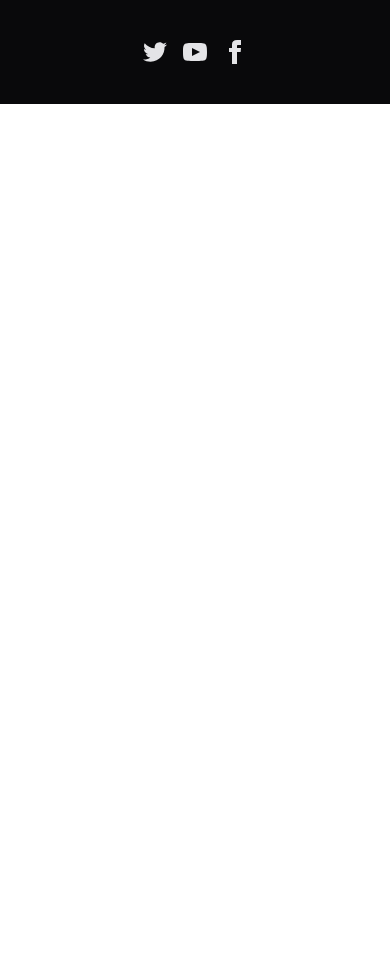
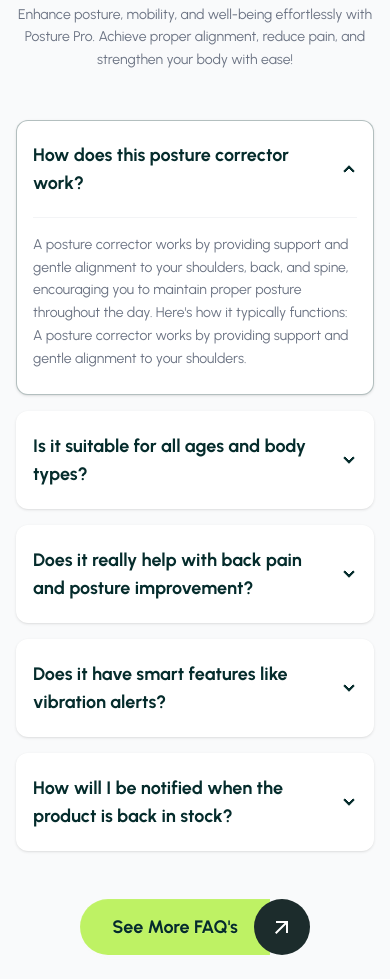
Before and after one commit to mdazim12/zap-shift-client, a React (Vite) app: page / in a window 390 px wide. Shown: the part 7841-8820 px from the top of the page. Before the commit the page ends 7945 px from the top, so only its background shows below. Built offline with nearby package versions, Linux system fonts and the light colour scheme.

Commit message:
Faq section added

```diff
--- /dev/null
+++ b/src/pages/Home/FAQ/FAQ.jsx
@@ -0,0 +1,85 @@
+import { MdArrowOutward } from "react-icons/md";
+
+const FAQ = () => {
+  const faqs = [
+    {
+      question: "How does this posture corrector work?",
+      answer: "A posture corrector works by providing support and gentle alignment to your shoulders, back, and spine, encouraging you to maintain proper posture throughout the day. Here's how it typically functions: A posture corrector works by providing support and gentle alignment to your shoulders.",
+    },
+    {
+      question: "Is it suitable for all ages and body types?",
+      answer: "Yes, our posture correctors are designed with adjustable straps to accommodate various body types and age groups comfortably.",
+    },
+    {
+      question: "Does it really help with back pain and posture improvement?",
+      answer: "Absolutely. By keeping your spine aligned, it reduces the strain on your muscles and ligaments, which is a primary cause of back pain.",
+    },
+    {
+      question: "Does it have smart features like vibration alerts?",
+      answer: "Some of our premium models include smart sensors that vibrate gently when you slouch to remind you to correct your posture.",
+    },
+    {
+      question: "How will I be notified when the product is back in stock?",
+      answer: "You can sign up for our newsletter or enable notifications on the product page to receive an alert the moment stock is replenished.",
+    },
+  ];
+
+  return (
+    <section className="py-20 bg-gray-50 px-4 overflow-hidden rounded-4xl">
+      <div className="max-w-5xl mx-auto text-center">
+
+        {/* Header Section */}
+        <div className="mb-12" data-aos="fade-up">
+          <h2 className="text-4xl font-bold text-[#052c2c] mb-4">
+            Frequently Asked Question (FAQ)
+          </h2>
+          <p className="text-gray-500 max-w-2xl mx-auto text-sm md:text-base leading-relaxed">
+            Enhance posture, mobility, and well-being effortlessly with Posture Pro. Achieve proper alignment, reduce pain, and strengthen your body with ease!
+          </p>
+        </div>
+
+        {/* Accordion List */}
+        <div className="space-y-4 text-left max-w-4xl mx-auto">
+          {faqs.map((faq, index) => (
+            <div
+              key={index}
+              data-aos="fade-up"
+              data-aos-delay={index * 100}
+              className={`collapse collapse-arrow bg-white rounded-xl border ${
+                index === 0 ? "border-[#052c2c]/30 bg-[#f0fdfa]" : "border-transparent"
+              } shadow-sm`}
+            >
+              {/* Using radio allows only one to be open at a time (Accordion) */}
+              <input type="radio" name="faq-accordion" defaultChecked={index === 0} />
+
+              <div className="collapse-title text-lg font-bold text-[#052c2c] py-5">
+                {faq.question}
+              </div>
+
+              <div className="collapse-content">
+                <div className="border-t border-gray-100 pt-4 pb-2">
+                  <p className="text-gray-500 text-sm md:text-base leading-relaxed">
+                    {faq.answer}
+                  </p>
+                </div>
+              </div>
+            </div>
+          ))}
+        </div>
+
+        {/* See More Button matching Figma */}
+        <div className="mt-12 flex justify-center items-center gap-0" data-aos="zoom-in">
+          <button className="btn bg-[#bef264] hover:bg-[#a3d94d] border-none text-[#052c2c] font-bold px-8 rounded-l-full rounded-r-none h-14 normal-case text-lg">
+            See More FAQ's
+          </button>
+          <div className="bg-[#1c2c2c] h-14 w-14 flex items-center justify-center rounded-full -ml-4 z-10 text-white cursor-pointer hover:bg-black transition-colors">
+            <MdArrowOutward className="text-2xl" />
+          </div>
+        </div>
+
+      </div>
+    </section>
+  );
+};
+
+export default FAQ;
--- a/src/pages/Home/Home/Home.jsx
+++ b/src/pages/Home/Home/Home.jsx
@@ -6,6 +6,7 @@
 import Features from '../Features/Features';
 import BeMarchent from '../BeMarchent/BeMarchent';
 import Testimonials from '../Testimonials/Testimonials';
+import FAQ from '../FAQ/FAQ';
 
 const Home = () => {
     return (
@@ -17,6 +18,7 @@
            <Features></Features>
            <BeMarchent></BeMarchent>
            <Testimonials></Testimonials>
+           <FAQ></FAQ>
         </div>
     );
 };
```
